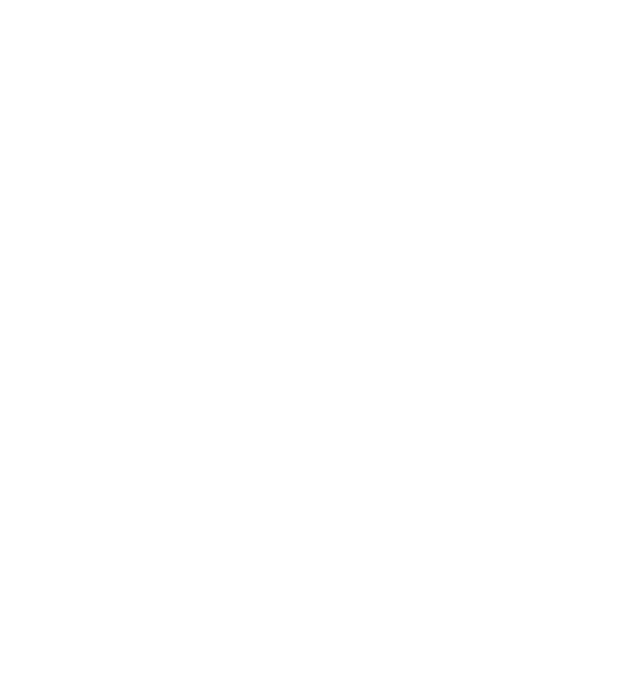
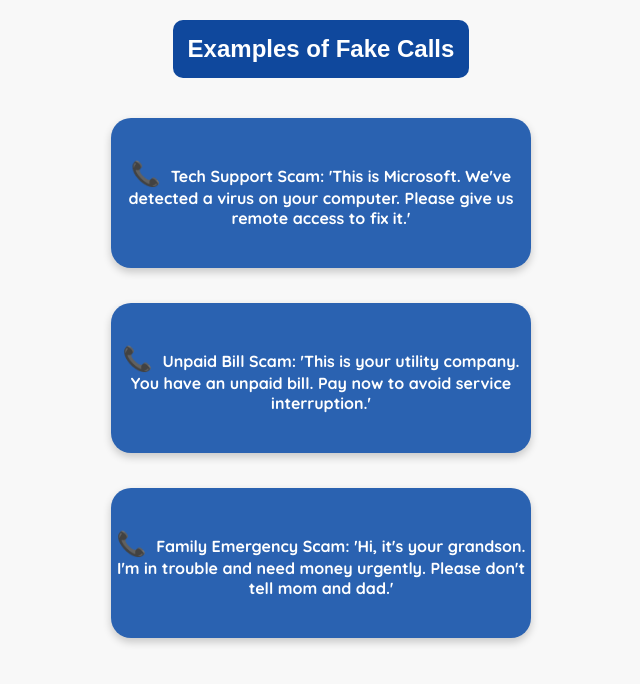
Before and after one commit to Scamonitor/front, a React (Create React App) app in the folder scam-monitor-front/: page /tec_support_calls/ejemplos in a window 1280 px wide. Before the commit this address had no page. Shown: the top 684 px of the page, without its empty margins (319-959 px from the left). Built offline with nearby package versions, Linux system fonts and the light colour scheme.

Commit message:
Adding examples to fake calls

```diff
--- a/scam-monitor-front/src/App.jsx
+++ b/scam-monitor-front/src/App.jsx
@@ -11,7 +11,7 @@
 import PricesLotery from "./components/PricesLotery.jsx"
 import ExampleComponent from "./components/ExampleComponent.jsx"
 import PhishingTest from "./components/PhishingTest.jsx";
-
+import ExampleCalls from "./components/ExampleCalls.jsx";
 function App() {
   return (
     <Router>
@@ -30,6 +30,7 @@
             <Route path="/education/prices_lotery" element={<PricesLotery />} />
             <Route path="/phishing/ejemplos" element={<ExampleComponent />} />
             <Route path="/phishing/test" element={<PhishingTest />} />
+            <Route path="/tec_support_calls/ejemplos" element={<ExampleCalls />} />
           </Routes>
         </div>
       </div>
--- /dev/null
+++ b/scam-monitor-front/src/components/ExampleCalls.jsx
@@ -0,0 +1,39 @@
+import React from 'react';
+import '../styles/exampleCalls.css';
+
+function ExampleCalls() {
+    const examples = [
+      {
+        front: "Tech Support Scam: 'This is Microsoft. We've detected a virus on your computer. Please give us remote access to fix it.'",
+        back: "Legitimate companies like Microsoft will never call you unsolicited to fix your computer. Always verify the caller's identity and never give remote access to unknown callers."
+      },
+      {
+        front: "Unpaid Bill Scam: 'This is your utility company. You have an unpaid bill. Pay now to avoid service interruption.'",
+        back: "Utility companies typically send written notices for unpaid bills. Verify the claim by contacting the company directly using official contact information."
+      },
+      {
+        front: "Family Emergency Scam: 'Hi, it's your grandson. I'm in trouble and need money urgently. Please don't tell mom and dad.'",
+        back: "Scammers often impersonate family members in distress. Always verify the caller's identity by asking questions only the real person would know or by contacting them directly."
+      }
+    ];
+
+    return (
+      <div className="example-calls-container">
+        <button className="title-button">Examples of Fake Calls</button>
+        <div className='recommendations'>
+          {examples.map((example, index) => (
+            <div key={index} className="call-card">
+              <div className="card-front">
+                <p><span className='call-icon'>📞</span>{example.front}</p>
+              </div>
+              <div className="card-back">
+                <p>{example.back}</p>
+              </div>
+            </div>
+          ))}
+        </div>
+      </div>
+    );
+  }
+
+  export default ExampleCalls;
--- a/scam-monitor-front/src/components/FakeCall.jsx
+++ b/scam-monitor-front/src/components/FakeCall.jsx
@@ -1,4 +1,5 @@
 import React from 'react';
+import { useNavigate } from 'react-router-dom';
 import '../styles/fakeCall.css';
 
 function FakeCall() {
@@ -8,12 +9,16 @@
         { front: "Scammers may pretend to be from the bank, government, or charity, asking for information.", back: "Contact the institution directly to verify." }
     ];
 
+    const navigate = useNavigate();
+
     return (
       <div className="response-container">
           <div className="imagen-card">
               <p className="title-fake">Fake calls</p>
           </div>
-        <p className="fake-description">Sometimes, you might receive a phone call from someone pretending to be a friend, family member, or even a delivery company. Here are some common ways these fake calls try to trick you:</p>
+          <p className="fake-description">
+              Sometimes, you might receive a phone call from someone pretending to be a friend, family member, or even a delivery company. Here are some common ways these fake calls try to trick you:
+          </p>
           <div className='recommendations'>
               {examples.map((rec, index) => (
                   <div key={index} className="fake-example">
@@ -26,6 +31,11 @@
                   </div>
               ))}
           </div>
+          <div className="fake-call-links"> {/* Add a container for buttons */}
+              <button onClick={() => navigate('/tec_support_calls/ejemplos')} className="fake-call-button">
+                  More Examples
+              </button>
+          </div>
       </div>
     );
 }
--- /dev/null
+++ b/scam-monitor-front/src/styles/exampleCalls.css
@@ -0,0 +1,81 @@
+.call-icon {
+  font-size: 1.5rem;
+  margin-right: 10px;
+}
+
+.example-calls-container {
+  display: flex;
+  flex-direction: column;
+  align-items: center;
+  padding: 20px;
+  min-height: 100vh;
+  background-color: #f8f8f8; /* Light blue background for phone call theme */
+  gap: 20px;
+}
+
+.title-button {
+    padding: 15px;
+    border: none;
+    border-radius: 10px;
+    background-color: #0f489d;
+    color: white;
+    font-size: 1.5rem;
+    cursor: pointer;
+    transition: background-color 0.3s, transform 0.3s;
+    font-weight: bold;
+    margin-bottom: 20px;
+    display: flex;
+    align-items: center;
+    justify-content: center;
+  }
+
+  .title-button:hover {
+    background-color: #2a62b1;
+    transform: scale(1.05);
+  }
+
+.call-card {
+    background-color: #2a62b1; /* Match the card background color in education */
+    height: 130px; /* Match the height with education cards */
+    border-radius: 20px;
+    width: 100%;
+    max-width: 400px; /* Match the max-width with education cards */
+    color: white;
+    font-weight: bold;
+    font-size: 16px;
+    display: flex;
+    align-items: center;
+    justify-content: center;
+    cursor: pointer;
+    position: relative;
+    transform-style: preserve-3d;
+    transition: transform 0.6s, box-shadow 0.3s;
+    padding: 10px;
+    text-align: center;
+    margin-bottom: 15px;
+    box-shadow: 0 4px 8px rgba(0, 0, 0, 0.2);
+}
+
+.call-card:hover {
+  transform: rotateY(180deg);
+  box-shadow: 0 6px 12px rgba(0, 0, 0, 0.2);
+}
+
+.call-card .card-front,
+.call-card .card-back {
+  position: absolute;
+  width: 100%;
+  height: 100%;
+  backface-visibility: hidden;
+  display: flex;
+  align-items: center;
+  justify-content: center;
+  border-radius: 20px;
+  padding: 10px;
+}
+
+.call-card .card-back {
+  background-color: #2a62b1; /* Darker teal for the back side */
+  color: #fff;
+  transform: rotateY(180deg);
+}
--- a/scam-monitor-front/src/styles/fakeCall.css
+++ b/scam-monitor-front/src/styles/fakeCall.css
@@ -2,6 +2,7 @@
     font-weight: bold;
     width: 350px;
     font-size: 20px;
+    margin-top: 0;
 }
 .fake-example {
     background-color: #DD3C3C;
@@ -20,6 +21,7 @@
     transition: transform 0.6s;
     padding:5px;
     text-align:center;
+    margin-bottom: 10px;
 
 
   }
@@ -52,3 +54,28 @@
     font-weight: bold;
     font-size: 30px;
   }
+
+  .fake-call-links {
+    display: flex;
+    flex-direction: column;
+    gap: 15px;
+    width: 80%;
+    max-width: 300px;
+    margin-top: 10px;
+}
+
+.fake-call-button {
+    padding: 15px;
+    border: none;
+    border-radius: 10px;
+    background-color: #3C78DD;
+    color: white;
+    font-size: 1.1rem;
+    cursor: pointer;
+    transition: background-color 0.3s;
+    font-weight: bold;
+}
+
+.fake-call-button:hover {
+    background-color: #2861c0;
+}
```
Lines whose indentation alone changed are shown as unchanged.
